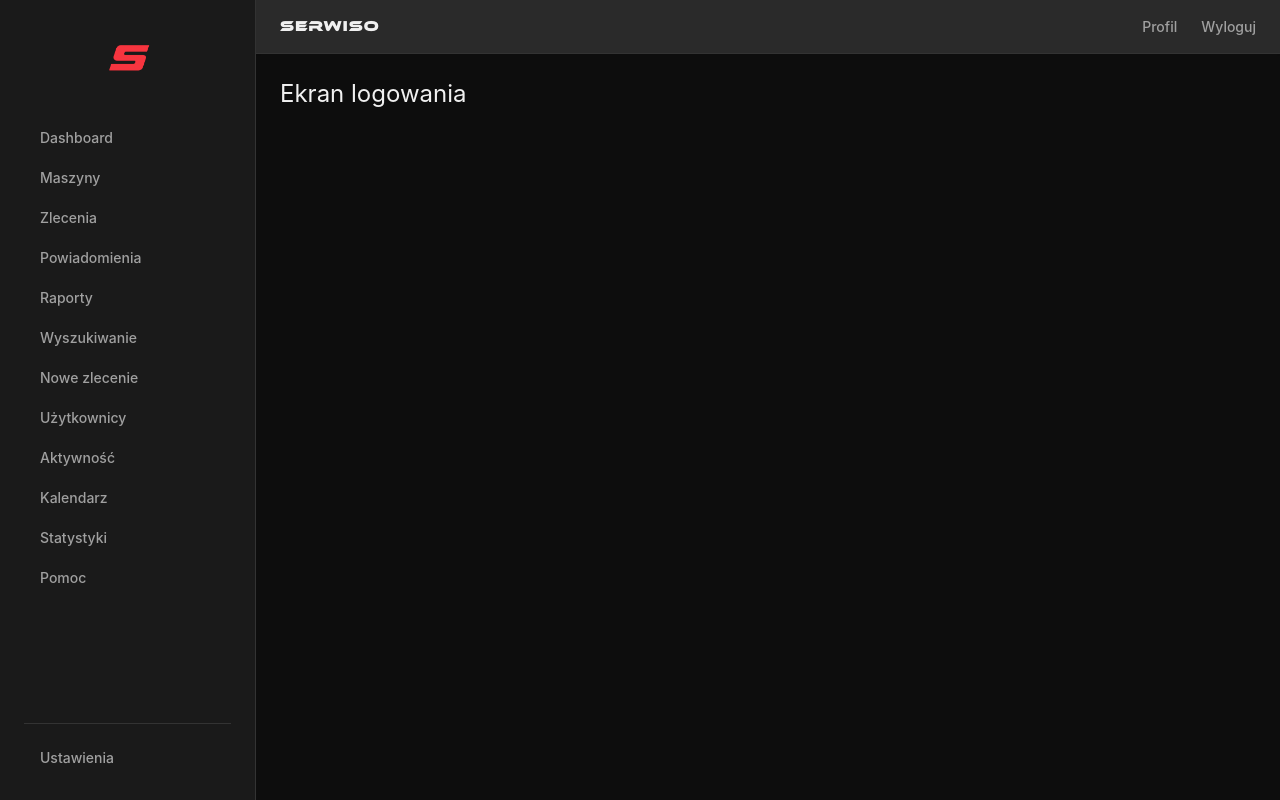
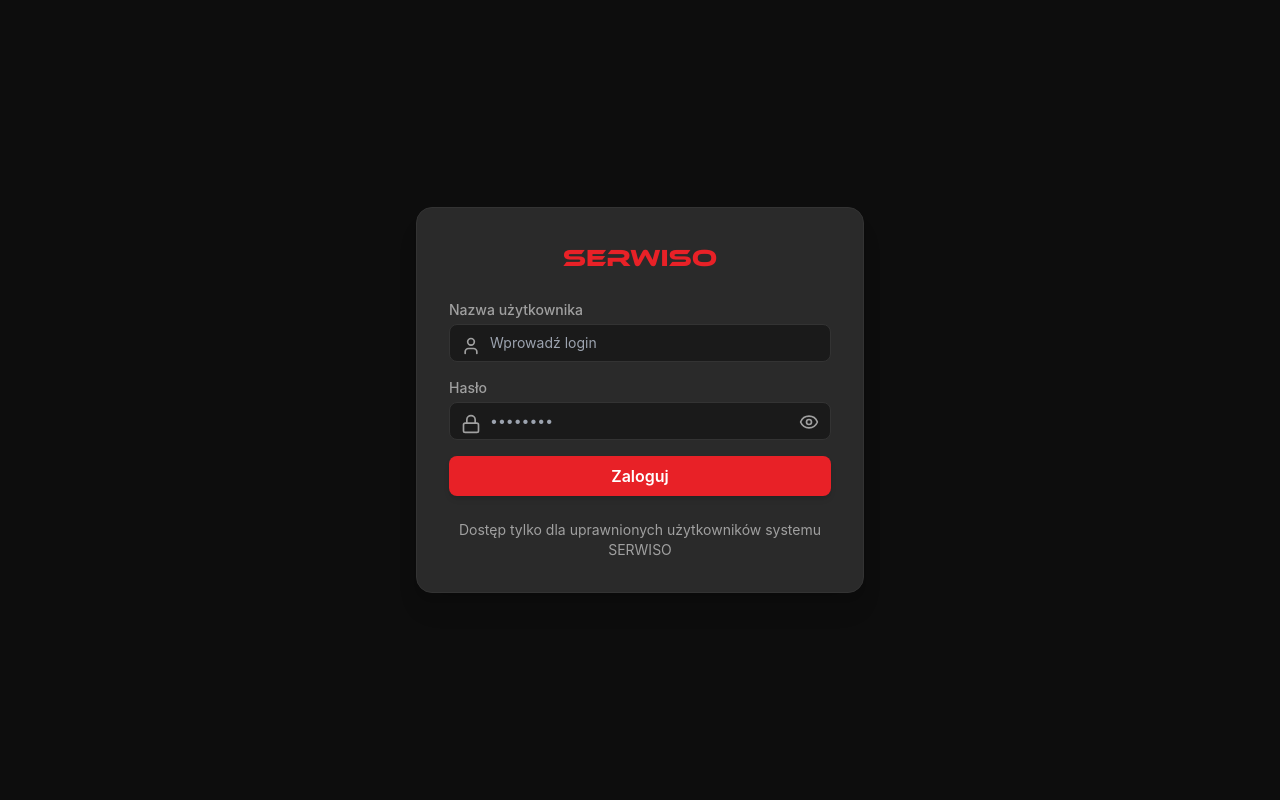
Before and after one commit to MrBartosz/SERWISO, a Next.js app in the folder frontend/: page /login in a window 1280 px wide. Built offline with nearby package versions, Linux system fonts and the light colour scheme.

Commit message:
dodanie stylizowanego formularza logowania z walidacją i animacjami

```diff
--- a/frontend/package.json
+++ b/frontend/package.json
@@ -11,6 +11,8 @@
   "dependencies": {
     "@tanstack/react-query": "^5.83.0",
     "clsx": "^2.1.1",
+    "framer-motion": "^12.23.11",
+    "lucide-react": "^0.533.0",
     "next": "15.3.5",
     "react": "^19.1.1",
     "react-dom": "^19.1.1"
--- a/frontend/src/app/layout.tsx
+++ b/frontend/src/app/layout.tsx
@@ -1,20 +1,24 @@
+"use client";
+import { usePathname } from "next/navigation";
 import "./globals.css";
 import Header from "@/components/Header";
 import Sidebar from "@/components/Sidebar";
-
-export const metadata = {
-  title: "Serwiso",
-  description: "Panel zarządzania serwisem",
-};
 
 export default function RootLayout({
   children,
 }: {
   children: React.ReactNode;
 }) {
+  const pathname = usePathname();
+
+  const isLoginPage = pathname === "/login";
+
   return (
     <html lang="pl">
       <body className="bg-background text-foreground">
+        {isLoginPage ? (
+          <>{children}</>
+        ) : (
           <div className="flex min-h-screen">
             <Sidebar />
             <div className="flex flex-col flex-1">
@@ -22,6 +26,7 @@ export default function RootLayout({
               <main className="flex-1 p-6">{children}</main>
             </div>
           </div>
+        )}
       </body>
     </html>
   );
--- /dev/null
+++ b/frontend/src/app/login/layout.tsx
@@ -0,0 +1,11 @@
+export default function LoginLayout({
+  children,
+}: {
+  children: React.ReactNode;
+}) {
+  return (
+    <div className="flex items-center justify-center min-h-screen bg-background text-foreground">
+      {children}
+    </div>
+  );
+}
--- a/frontend/src/app/login/page.tsx
+++ b/frontend/src/app/login/page.tsx
@@ -1,3 +1,99 @@
+"use client";
+
+import { useState } from "react";
+import { useRouter } from "next/navigation";
+import { motion } from "framer-motion";
+import { Eye, EyeOff, Lock, User } from "lucide-react";
+
 export default function LoginPage() {
-  return <h1 className="text-2xl">Ekran logowania</h1>;
+  const [username, setUsername] = useState("");
+  const [password, setPassword] = useState("");
+  const [showPassword, setShowPassword] = useState(false);
+  const [error, setError] = useState("");
+  const router = useRouter();
+
+  const handleLogin = (e: React.FormEvent) => {
+    e.preventDefault();
+    if (username === "admin" && password === "admin") {
+      setError("");
+      router.push("/dashboard");
+    } else {
+      setError("Nieprawidłowy login lub hasło");
+    }
+  };
+
+  return (
+    <motion.div
+      initial={{ opacity: 0, y: 40 }}
+      animate={{ opacity: 1, y: 0 }}
+      transition={{ duration: 0.4 }}
+      className="w-full max-w-md p-8 border shadow-xl rounded-2xl bg-elevated border-border"
+    >
+      <h1 className="mb-6 text-center font-ethnocentric text-big text-accent">
+        SERWISO
+      </h1>
+
+      <form onSubmit={handleLogin} className="space-y-4">
+        <div className="relative">
+          <label className="block mb-1 text-sm font-medium text-muted">
+            Nazwa użytkownika
+          </label>
+          <div className="relative">
+            <User className="absolute w-5 h-5 left-3 top-3 text-muted" />
+            <input
+              type="text"
+              value={username}
+              onChange={(e) => setUsername(e.target.value)}
+              placeholder="Wprowadź login"
+              className="w-full py-2 pl-10 pr-4 text-sm border rounded-lg bg-surface border-border focus:outline-none focus:ring-2 focus:ring-accent"
+            />
+          </div>
+        </div>
+
+        <div className="relative">
+          <label className="block mb-1 text-sm font-medium text-muted">
+            Hasło
+          </label>
+          <div className="relative">
+            <Lock className="absolute w-5 h-5 left-3 top-3 text-muted" />
+            <input
+              type={showPassword ? "text" : "password"}
+              value={password}
+              onChange={(e) => setPassword(e.target.value)}
+              placeholder="••••••••"
+              className="w-full py-2 pl-10 pr-10 text-sm border rounded-lg bg-surface border-border focus:outline-none focus:ring-2 focus:ring-accent"
+            />
+            <button
+              type="button"
+              onClick={() => setShowPassword(!showPassword)}
+              className="absolute right-3 top-2.5 text-muted hover:text-foreground transition"
+            >
+              {showPassword ? <EyeOff size={20} /> : <Eye size={20} />}
+            </button>
+          </div>
+        </div>
+
+        {error && (
+          <motion.div
+            className="text-sm text-center text-error"
+            initial={{ opacity: 0, y: -5 }}
+            animate={{ opacity: 1, y: 0 }}
+          >
+            {error}
+          </motion.div>
+        )}
+
+        <button
+          type="submit"
+          className="w-full py-2 mt-2 font-semibold text-white transition rounded-lg shadow-md bg-accent hover:bg-accentHover"
+        >
+          Zaloguj
+        </button>
+      </form>
+
+      <p className="mt-6 text-sm text-center text-muted">
+        Dostęp tylko dla uprawnionych użytkowników systemu SERWISO
+      </p>
+    </motion.div>
+  );
 }
--- a/frontend/src/components/Header.tsx
+++ b/frontend/src/components/Header.tsx
@@ -1,10 +1,18 @@
 "use client";
 
 import Link from "next/link";
-// TODO: Podmień tymczasową flagę na realny hook z auth
+import { useRouter } from "next/navigation";
+
 const isLoggedIn = true;
 
 export default function Header() {
+  const router = useRouter();
+
+  const handleLogout = () => {
+    // logika wylogowania bedzie do zrobienia
+    router.push("/login");
+  };
+
   return (
     <header className="flex items-center justify-between px-6 py-4 border-b shadow-sm border-border bg-elevated text-foreground">
       <div>
@@ -30,12 +38,12 @@ export default function Header() {
             >
               Profil
             </Link>
-            <Link
-              href="/logout"
+            <button
+              onClick={handleLogout}
               className="transition text-muted hover:text-error"
             >
               Wyloguj
-            </Link>
+            </button>
           </>
         ) : (
           <Link
```
Also changed, not shown: frontend/middleware.ts (added, +22 -0 lines), 1 other file (tests, documents, lock files or other folders). Lines whose indentation alone changed are shown as unchanged.
